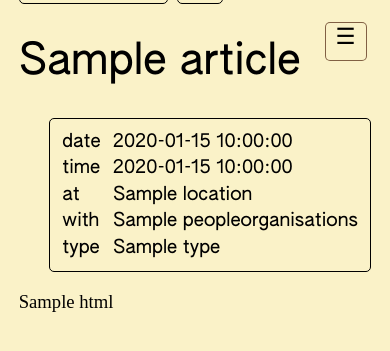
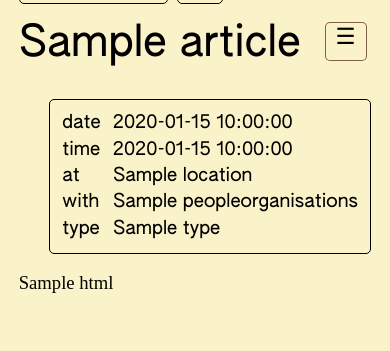
Before and after one commit to hackersanddesigners/www-v2, a FastAPI app: template app/views/templates/article.html in a window 390 px wide. Shown: the top 351 px of the page. Run offline with FastAPI, Linux system fonts and the light colour scheme; the template is opened without the code that fills it: most values are stand-ins (such as "Sample title", 1, 10 or a date in 2020); parts of the project's set-up code (start-up, migrations or seed data) failed here and were passed over.

Commit message:
mobie: h1distance

```diff
--- a/static/styles/base.css
+++ b/static/styles/base.css
@@ -843,6 +843,9 @@ table.tools tr td.icon img {
   footer #meta .backlinks {
     width: unset;
   }
+  h1 {
+    margin-top: 1rem;
+  }
 }
 
 
```
